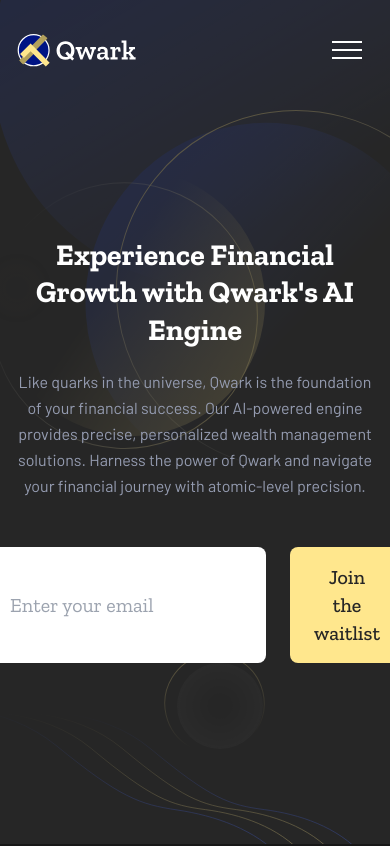
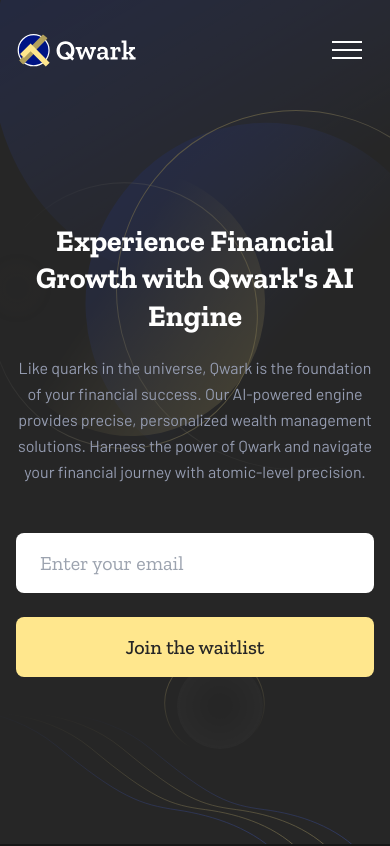
Before and after one commit to harshmohite-qwark/qwark-website, a Next.js app: page / in a window 390 px wide. Shown: the top 846 px of the page. Built offline with nearby package versions, Linux system fonts and the light colour scheme.

Commit message:
fix: contact form mobile responsiveness

```diff
--- a/src/components/Hero/index.tsx
+++ b/src/components/Hero/index.tsx
@@ -70,14 +70,14 @@
                   data-netlify="true"
                   onSubmit={handleSubmit}
                 >
-                  <div className="flex justify-center gap-6">
+                  <div className="flex flex-col justify-center gap-6 md:flex-row">
                     <input
                       type="email"
                       name="email"
                       value={email}
                       required
                       onChange={handleEmail}
-                      className="w-[418px] rounded-lg bg-[#FFF] px-6 py-4 text-xl text-[#262626]"
+                      className="rounded-lg bg-[#FFF] px-6 py-4 text-xl text-[#262626] md:max-w-[418px]"
                       placeholder="Enter your email"
                     />
                     <button
```
